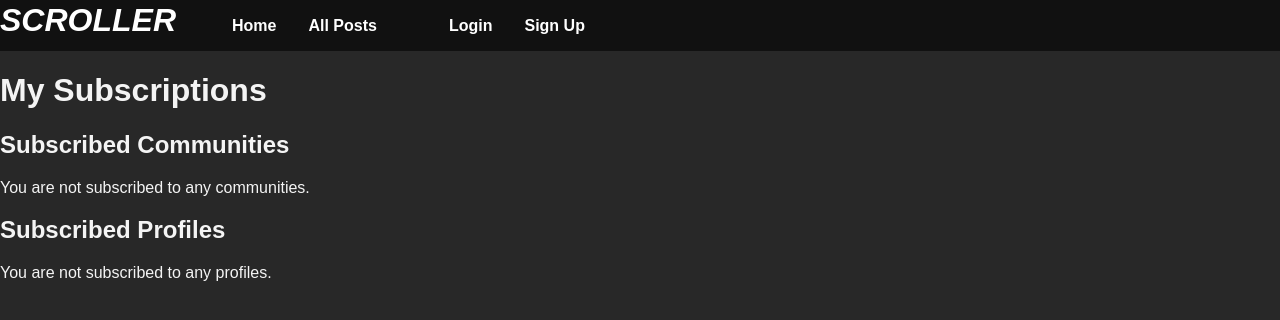
After one commit to james-adcott-edu/scroller, a Django app: page /subscriptions/ in a window 1280 px wide. The commit adds this page. Shown: the top 320 px of the page. Run offline with Django 5.2, Linux system fonts and the light colour scheme; some libraries are stand-ins or nearby versions.

Commit message:
add ability to subscribe to user blogs

```diff
--- a/forum/models.py
+++ b/forum/models.py
@@ -43,7 +43,6 @@ class Post(models.Model):
     created_at = models.DateTimeField(auto_now_add=True)
     updated_at = models.DateTimeField(auto_now=True)
     created_by = models.ForeignKey(User, on_delete=models.CASCADE, related_name='posts')
-    # community = models.ForeignKey(Community, on_delete=models.CASCADE, related_name='posts')
     community = models.ForeignKey(Community, null=True, blank=True, on_delete=models.CASCADE, related_name='posts')
     upvotes = models.ManyToManyField(User, related_name='upvoted_posts', blank=True)
     downvotes = models.ManyToManyField(User, related_name='downvoted_posts', blank=True)
@@ -89,6 +88,8 @@ class Profile(models.Model):
     user = models.OneToOneField(User, on_delete=models.CASCADE)
     display_name = models.CharField(max_length=100, blank=True)
     description = models.TextField(blank=True)
+    subscribers = models.ManyToManyField(User, related_name='subscribed_users', blank=True)
+
 
     @property
     def rendered_description(self):
--- a/forum/templates/profile.html
+++ b/forum/templates/profile.html
@@ -9,6 +9,12 @@
     <svg width="160" height="160" data-jdenticon-value="user-{{ profile.user.username }}"></svg>
     <h1>{{ profile.display_name|default:profile.user.username }}</h1>
     <p>{{ profile.rendered_description|safe }}</p>
+
+    {% if user in profile.subscribers.all %}
+    <button id="subscription-button" hx-post="{% url 'unsubscribe_profile' profile.id %}" hx-target="#subscription-button" hx-swap="outerHTML">Unsubscribe</button>
+    {% else %}
+    <button id="subscription-button" hx-post="{% url 'subscribe_profile' profile.id %}" hx-target="#subscription-button" hx-swap="outerHTML">Subscribe</button>
+    {% endif %}
 
     {% if user.is_authenticated and user == profile.user %}
 
--- /dev/null
+++ b/forum/templates/subscriptions.html
@@ -0,0 +1,28 @@
+{% extends 'base.html' %}
+
+{% block content %}
+<h1>My Subscriptions</h1>
+
+<h2>Subscribed Communities</h2>
+{% if subscribed_communities %}
+    <ul>
+        {% for community in subscribed_communities %}
+            <li>{{ community.name }}</li>
+        {% endfor %}
+    </ul>
+{% else %}
+    <p>You are not subscribed to any communities.</p>
+{% endif %}
+
+<h2>Subscribed Profiles</h2>
+{% if subscribed_profiles %}
+    <ul>
+        {% for profile in subscribed_profiles %}
+            <li>{{ profile.user.username }}</li>
+        {% endfor %}
+    </ul>
+{% else %}
+    <p>You are not subscribed to any profiles.</p>
+{% endif %}
+
+{% endblock %}
--- a/forum/urls.py
+++ b/forum/urls.py
@@ -18,4 +18,7 @@ urlpatterns = [
     path('comment/<int:comment_id>/', views.comment_partial, name='comment_partial'), # Comment Partial
     path('c/<slug:slug>/subscribe/', views.subscribe, name='subscribe'),  # Subscribe to community
     path('c/<slug:slug>/unsubscribe/', views.unsubscribe, name='unsubscribe'),  # Unsubscribe from community
+    path('profile/<int:profile_id>/subscribe/', views.subscribe_profile, name='subscribe_profile'),
+    path('profile/<int:profile_id>/unsubscribe/', views.unsubscribe_profile, name='unsubscribe_profile'),
+    path('subscriptions/', views.subscriptions, name='subscriptions'),  # List subscriptions
 ]
--- a/forum/views.py
+++ b/forum/views.py
@@ -14,13 +14,74 @@ def all_posts(request):
     posts = Post.objects.all().order_by('-created_at')
     return render(request, 'all_posts.html', {'posts': posts, 'title': 'All Posts'})
 
-def home(request):
+'''def home(request):
     if request.user.is_authenticated:
         communities = request.user.subscribed_communities.all()
         posts = Post.objects.filter(community__in=communities).order_by('-created_at')
     else:
         posts = Post.objects.all().order_by('-created_at')
+    return render(request, 'home.html', {'posts': posts})'''
+
+def home(request):
+    if request.user.is_authenticated:
+        # Get the communities the user is subscribed to
+        communities = request.user.subscribed_communities.all()
+
+        # Get the users the user is subscribed to
+        subscribed_profiles = request.user.subscribed_users.all()
+
+        # Get the users from the subscribed profiles
+        subscribed_users = User.objects.filter(profile__in=subscribed_profiles)
+
+        # Get posts from subscribed communities
+        community_posts = Post.objects.filter(community__in=communities).order_by('-created_at')
+
+        # Get posts from subscribed user profiles with no community
+        user_posts = Post.objects.filter(community__isnull=True, created_by__in=subscribed_users).order_by('-created_at')
+
+        # Combine the two querysets
+        posts = community_posts | user_posts
+        posts = posts.distinct().order_by('-created_at')
+    else:
+        posts = Post.objects.all().order_by('-created_at')
+
     return render(request, 'home.html', {'posts': posts})
+
+def subscriptions(request):
+    if request.user.is_authenticated:
+        # Get the communities the user is subscribed to
+        subscribed_communities = request.user.subscribed_communities.all()
+
+        # Get the profiles the user is subscribed to
+        subscribed_profiles = request.user.subscribed_users.all()
+
+        context = {
+            'subscribed_communities': subscribed_communities,
+            'subscribed_profiles': subscribed_profiles,
+        }
+    else:
+        context = {
+            'subscribed_communities': [],
+            'subscribed_profiles': [],
+        }
+
+    return render(request, 'subscriptions.html', context)
+
+def subscribe_profile(request, profile_id):
+    profile = get_object_or_404(Profile, id=profile_id)
+    if request.user.is_authenticated:
+        profile.subscribers.add(request.user)
+        profile.save()
+        return HttpResponse('<button id="subscription-button" hx-post="{% url \'unsubscribe_profile\' profile.id %}" hx-target="#subscription-button" hx-swap="outerHTML">Unsubscribe</button>')
+    return redirect('login')
+
+def unsubscribe_profile(request, profile_id):
+    profile = get_object_or_404(Profile, id=profile_id)
+    if request.user.is_authenticated:
+        profile.subscribers.remove(request.user)
+        profile.save()
+        return HttpResponse('<button id="subscription-button" hx-post="{% url \'subscribe_profile\' profile.id %}" hx-target="#subscription-button" hx-swap="outerHTML">Subscribe</button>')
+    return redirect('login')
 
 
 @login_required
```
Also changed, not shown: forum/migrations/0005_profile_subscribers.py (added).
